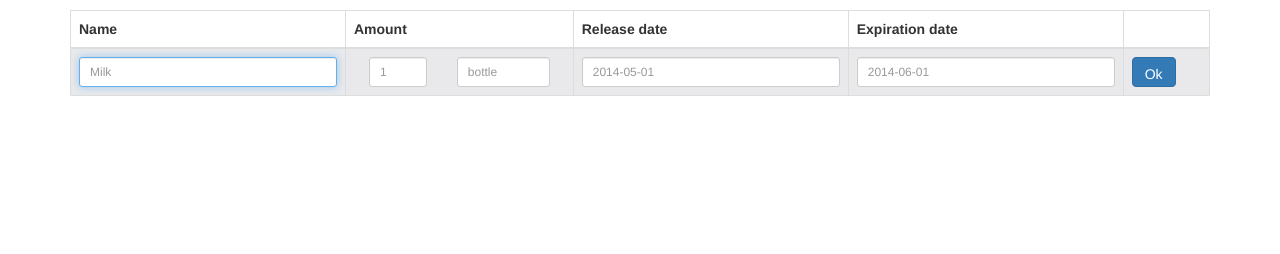
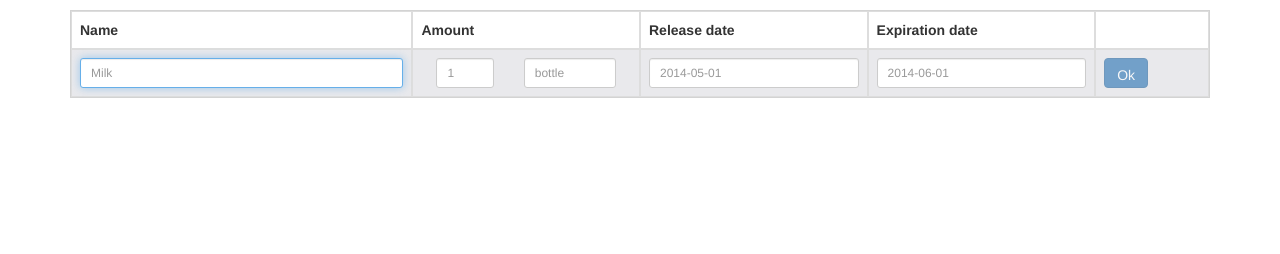
Before and after one commit to ykalchevskiy/indarefrigerator, a Flask app: template indarefrigerator/templates/products/ng.html in a window 1280 px wide. Shown: the part 46-300 px from the top of the page. Run offline with Flask 2, Linux system fonts and the light colour scheme; the template is opened without the code that fills it, so the values that code supplies are empty; parts of the project's set-up code (start-up, migrations or seed data) failed here and were passed over; some libraries are stand-ins or nearby versions.

Commit message:
Replaced table with divs because form is invalid in table.

```diff
--- a/indarefrigerator/static/js/app.js
+++ b/indarefrigerator/static/js/app.js
@@ -45,14 +45,27 @@
         };
 
         refrigerator.getRemaining = function(product) {
-            var now = new Date,
+            var days,
+                now = new Date,
                 todayMilliseconds = Date.UTC(now.getFullYear(), now.getMonth(), now.getDate()),
                 endDateMilliseconds = Date.parse(product.end_date),
                 dayMilliseconds = 1000 * 60 * 60 * 24;
             if (!endDateMilliseconds) {
                 return '?';
             }
-            return (endDateMilliseconds - todayMilliseconds) / dayMilliseconds;
+            days = parseInt((endDateMilliseconds - todayMilliseconds) / dayMilliseconds);
+            if (days === 1) {
+                return '(1 day left)';
+            }
+            else if (days >= 1) {
+                return '(' + days +' days left)';
+            }
+            else if (days === 0) {
+                return '(the last day)';
+            }
+            else {
+                return '(outdated!!!)';
+            }
         };
 
         // helpers
--- a/indarefrigerator/templates/products/ng.html
+++ b/indarefrigerator/templates/products/ng.html
@@ -12,12 +12,54 @@
     <link rel="stylesheet" href="//code.jquery.com/ui/1.10.3/themes/smoothness/jquery-ui.css">
     <link rel="stylesheet" href="//netdna.bootstrapcdn.com/bootstrap/3.1.1/css/bootstrap.min.css">
     <style>
-        .ng-invalid.ng-dirty {
-            border-color: red;
+        .div-table{
+          display:table;
+          width:100%;
+          border:1px solid  lightgray;
+            border-collapse: collapse;
+          border-spacing:5px;/*cellspacing:poor IE support for  this*/
         }
-        .ng-valid.ng-dirty {
-            border-color: green;
+        .div-table-row{
+          display:table-row;
+          width:auto;
+          clear:both;
         }
+        .div-table-col{
+          float:left;/*fix for  buggy browsers*/
+          display:table-column;
+          width:20%;
+            padding: 8px;
+            line-height: 1.42857143;
+            vertical-align: top;
+            border: 1px solid #ddd;
+        }
+        .div-table-head .div-table-col {
+            font-weight: bold;
+        }
+        .div-table-row:nth-child(even) {
+          background-color: #f9f9f9;
+        }
+        .s-name {
+            width: 30%;
+        }
+        .s-amount {
+            width: 20%;
+        }
+        .s-release-date {
+            width: 20%;
+        }
+        .s-expiration-date {
+            width: 20%;
+        }
+        .s-actions {
+            width: 10%;
+        }
+{#        .ng-invalid.ng-dirty {#}
+{#            border-color: red;#}
+{#        }#}
+{#        .ng-valid.ng-dirty {#}
+{#            border-color: green;#}
+{#        }#}
     </style>
 </head>
 <body>
@@ -27,26 +69,23 @@
             Products ({{ refrigerator.products.length }}) <span class="pull-right">Today: {{ refrigerator.getDate() }}</span>
         </h3>
 
-        <table class="table table-bordered table-striped">
-            <thead>
-                <tr>
-                    <th>Name</th>
-                    <th style="width: 20%;">Amount</th>
-                    <th>Release date</th>
-                    <!--<th>Shelf life</th>-->
-                    <th>Expiration date</th>
-                    <th></th>
-                </tr>
-            </thead>
-            <tbody>
+        <div class="div-table">
 
-                <form name="productForm" class="form-inline" role="form" ng-submit="refrigerator.createProduct()">
-                    <tr style="background-color: rgba(233, 233, 236, 0.98)">
-                        <td>
+            <div class="div-table-row div-table-head">
+                <div class="div-table-col s-name">Name</div>
+                <div class="div-table-col s-amount">Amount</div>
+                <div class="div-table-col s-release-date">Release date</div>
+                <div class="div-table-col s-expiration-date">Expiration date</div>
+                <div class="div-table-col s-actions">&nbsp;</div>
+            </div>
+
+            <div class="div-table-row" style="background-color: rgba(233, 233, 236, 0.98)">
+                <form name="productForm" role="form" ng-submit="productForm.$valid && refrigerator.createProduct()" novalidate>
+                    <div class="div-table-col s-name">
                         <label class="sr-only" for="name">Name</label>
-                            <input ng-model="refrigerator.product.name" autofocus="true" class="form-control input-sm" placeholder="Milk" type="text" required>
-                        </td>
-                        <td>
+                        <input ng-model="refrigerator.product.name" autofocus="true" name="name" class="form-control input-sm" placeholder="Milk" type="text" required>
+                    </div>
+                    <div class="div-table-col s-amount">
                         <div class="col-xs-5 col-sm-5 col-md-5 col-lg-5">
                             <label class="sr-only" for="amount">Amount</label>
                             <input ng-model="refrigerator.product.amount" class="form-control input-sm" placeholder="1" type="number" min="0">
@@ -55,37 +94,33 @@
                             <label class="sr-only" for="amount_type">Amount Type</label>
                             <input ng-model="refrigerator.product.amount_type" class="form-control input-sm" placeholder="bottle" type="text">
                         </div>
-                        </td>
-                        <td>
+                    </div>
+                    <div class="div-table-col s-release-date">
                         <label class="sr-only" for="start_date">Start Date</label>
                         <input ng-model="refrigerator.product.start_date" class="form-control input-sm datepicker" placeholder="2014-05-01" type="text">
-                        </td>
-                        <!--<td>
-                            <label class="sr-only" for="life">Life</label>
-                            <input class="form-control input-sm" id="life" name="life" placeholder="30" type="text">
-                        </td>-->
-                        <td>
+                    </div>
+                    <div class="div-table-col s-expiration-date">
                         <label class="sr-only" for="end_date">End Date</label>
                         <input ng-model="refrigerator.product.end_date" class="form-control input-sm datepicker" placeholder="2014-06-01" type="text" required>
-                        </td>
-                        <td>
-                            <button type="submit" class="btn btn-primary input-sm">Ok</button>
-                        </td>
-                    </tr>
+                    </div>
+                    <div class="div-table-col s-actions">
+                        <button type="submit" title="Create" class="btn btn-primary input-sm" ng-disabled="productForm.$invalid">Ok</button>
+                    </div>
                 </form>
+            </div>
 
-
-                <tr ng-repeat="product in refrigerator.products | orderBy:'end_date'">
-                    <td>
+            <div class="div-table-row" ng-repeat="product in refrigerator.products | orderBy:'end_date'">
+                <ng-form name="productUpdateForm" role="form" ng-submit="refrigerator.updateProduct(product)" novalidate>
+                    <div class="div-table-col s-name">
                         <div class="col-xs-7 col-sm-7 col-md-7 col-lg-7" style="padding-left: 0">
                             <label class="sr-only" for="name">Name</label>
                             <input ng-model="product.name" class="form-control input-sm" type="text" required/>
                         </div>
                         <div class="col-xs-5 col-sm-5 col-md-5 col-lg-5">
-                            ({{ refrigerator.getRemaining(product) }} day(s) left)
+                            {{ refrigerator.getRemaining(product) }}
                         </div>
-                    </td>
-                    <td>
+                    </div>
+                    <div class="div-table-col s-amount">
                         <div class="col-xs-5 col-sm-5 col-md-5 col-lg-5">
                             <label class="sr-only" for="amount">Amount</label>
                             <input ng-model="product.amount" class="form-control input-sm" type="number" min="0">
@@ -94,29 +129,28 @@
                             <label class="sr-only" for="amount_type">Amount Type</label>
                             <input ng-model="product.amount_type" class="form-control input-sm" type="text">
                         </div>
-                    </td>
-                    <td>
+                    </div>
+                    <div class="div-table-col s-release-date">
                         <label class="sr-only" for="start_date">Start Date</label>
-                        <input ng-model="product.start_date" class="datepicker form-control input-sm" type="text">
-                    </td>
-                    <!--<td>
-                        {{ product.life }}
-                    </td>-->
-                    <td>
+                        <input ng-model="product.start_date" class="form-control input-sm datepicker" type="text">
+                    </div>
+                    <div class="div-table-col s-expiration-date">
                         <label class="sr-only" for="end_date">End Date</label>
-                        <input ng-model="product.end_date" class="datepicker form-control input-sm" type="text">
-                    </td>
-                    <td>
-                        <a ng-click="refrigerator.updateProduct(product)">
+                        <input ng-model="product.end_date" class="form-control input-sm datepicker" type="text" required>
+                    </div>
+                    <div class="div-table-col s-actions">
+                        <button type="submit" title="Update" class="btn btn-info input-sm" ng-click="refrigerator.updateProduct(product)" ng-disabled="productUpdateForm.$invalid">
                             <span class="glyphicon glyphicon-edit"></span>
-                        </a>
-                        <a ng-click="refrigerator.deleteProduct(product)">
+                        </button>
+                        <button title="Delete" class="btn btn-danger input-sm" ng-click="refrigerator.deleteProduct(product)">
                             <span class="glyphicon glyphicon-remove"></span>
-                        </a>
-                    </td>
-                </tr>
-            </tbody>
-        </table>
+                        </button>
+                    </div>
+                </ng-form>
+            </div>
+
+        </div>
+
     </div>
     {% endraw -%}
 
```
Lines whose indentation alone changed are shown as unchanged.
